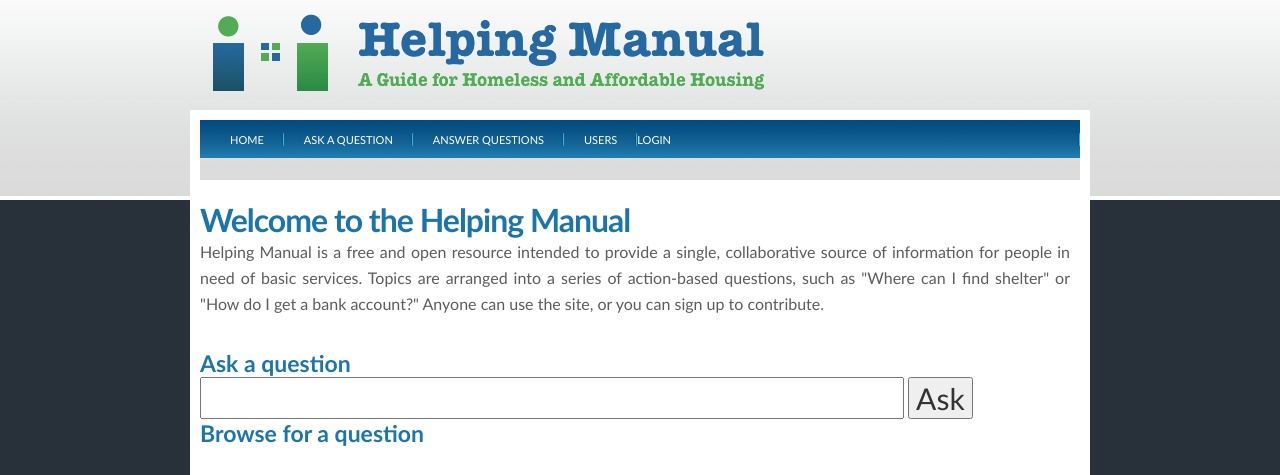
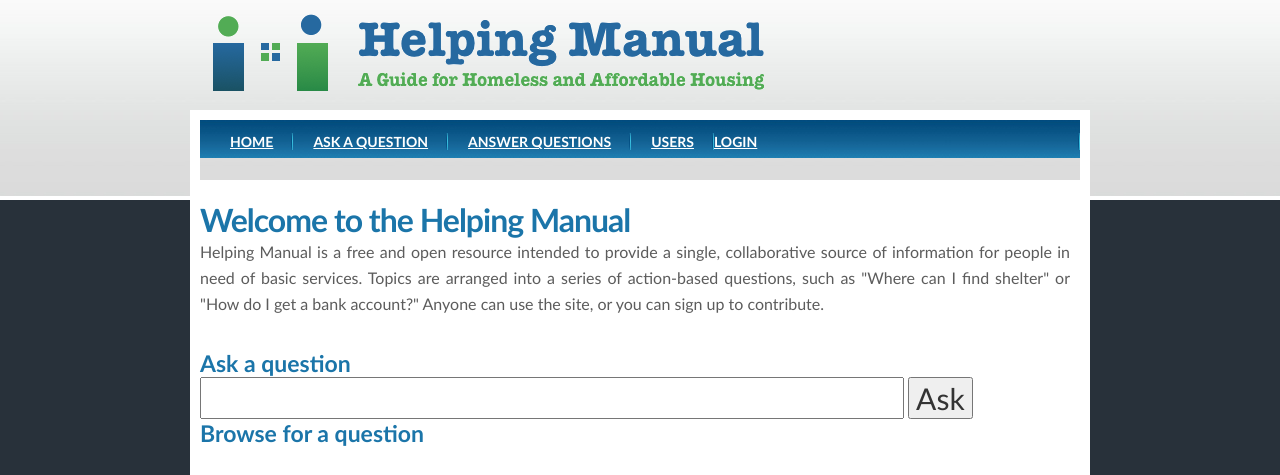
Before and after one commit to tewalds/homelessmanual, a PHP site: page / in a window 1280 px wide. Shown: the top 475 px of the page. Run offline with PHP 8.4, Linux system fonts and the light colour scheme; data that the repository does not hold is empty; some libraries are stand-ins or nearby versions.

Commit message:
more css

```diff
--- a/www/static/default.css
+++ b/www/static/default.css
@@ -119,9 +119,9 @@ input, textarea, select {
 	display: block;
 	padding: 0 20px;
 	background: url(/images/img03.jpg) no-repeat right 50%;
-	text-decoration: none;
+	font-weight:bold;
 	text-transform: uppercase;
-	font-size: 11px;
+	font-size: 14px;
 	color: #FFFFFF;
 }
 
```
